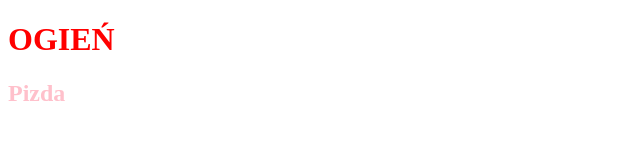
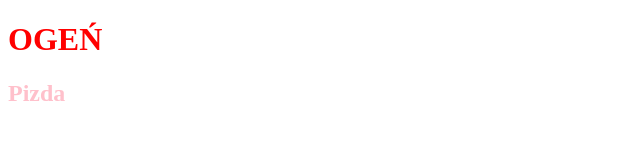
Before and after one commit to Ducko94/Projekt-w-chuj, a plain HTML site: page index.html in a window 1280 px wide. Shown: the full height of the page, 0-640 px from the left. Drawn offline with Linux system fonts and the light colour scheme.

Commit message:
Update index.html

```diff
--- a/index.html
+++ b/index.html
@@ -9,7 +9,7 @@
 </head>
 <body>
     <h1>
-        OGIEŃ
+        OGEŃ
     </h1>
     <h2>
         Pizda
```
